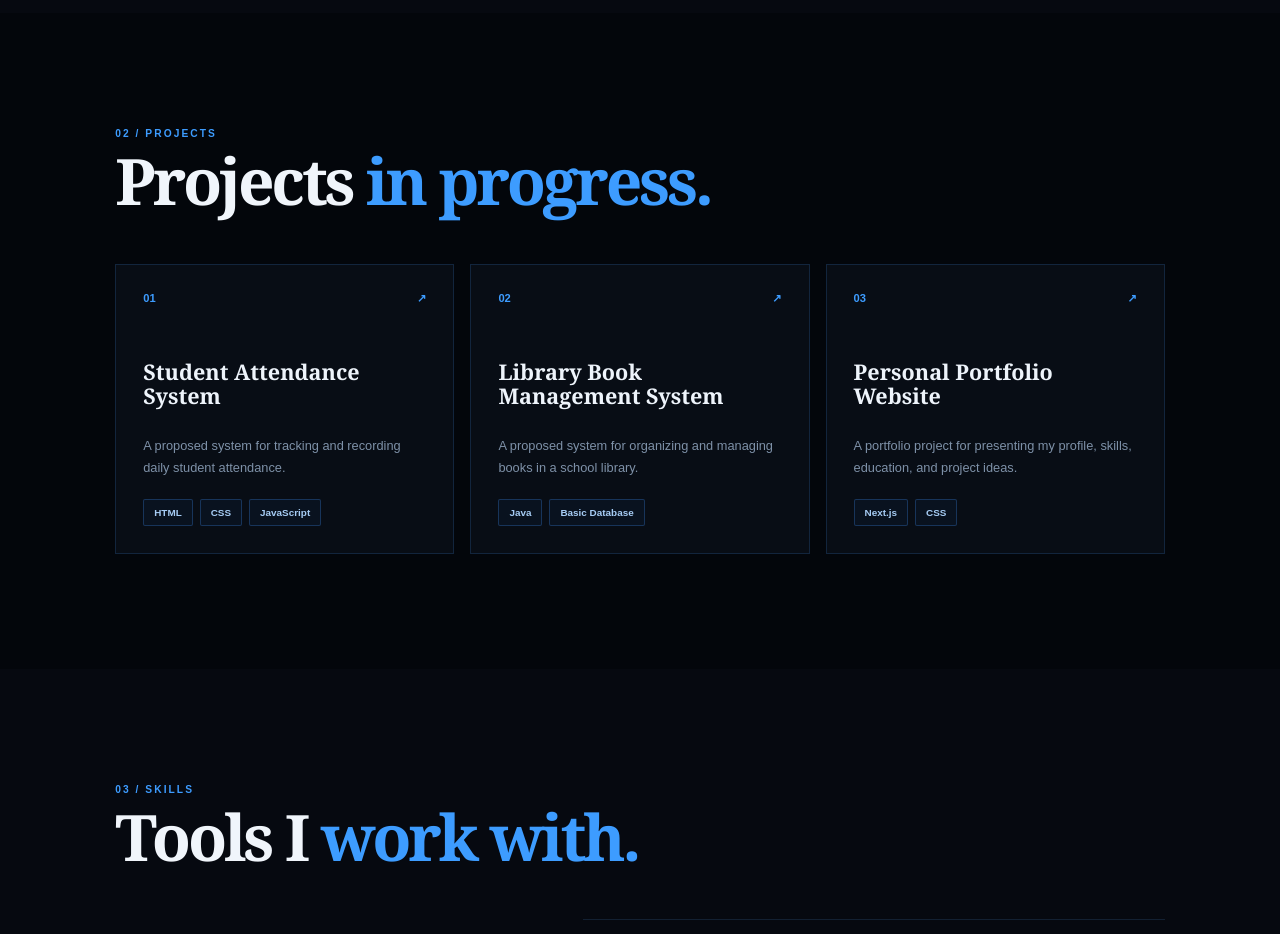
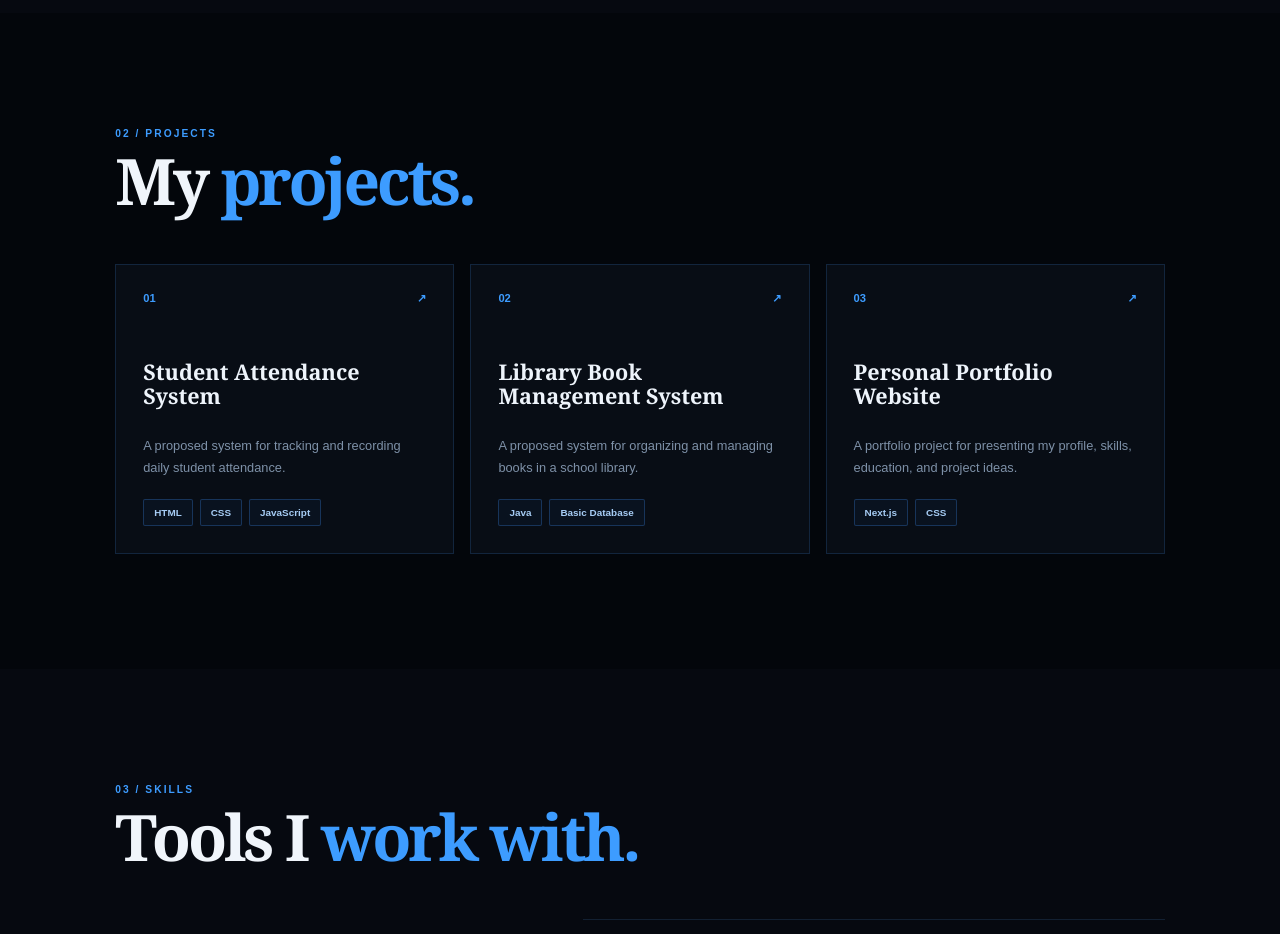
Before and after one commit to angelodalaza87-sketch/KYLE-ANGELO-DALAZA-PORTFOLIO, a Next.js app: page / in a window 1280 px wide. Shown: the part 1380-2314 px from the top of the page. Built offline with nearby package versions, Linux system fonts and the light colour scheme.

Commit message:
Update projects section heading

```diff
--- a/app/page.js
+++ b/app/page.js
@@ -38,7 +38,7 @@ export default function Home(){return <main>
 </section>
 
 <section id="projects" className={styles.section+" "+styles.darkSection}>
-<div className={styles.sectionTitle}><p>02 / PROJECTS</p><h2>Projects <span>in progress.</span></h2></div>
+<div className={styles.sectionTitle}><p>02 / PROJECTS</p><h2>My <span>projects.</span></h2></div>
 <div className={styles.projects}>{projects.map(p=><article className={styles.project} key={p.n}><div className={styles.projectTop}><span>{p.n}</span><b>↗</b></div><h3>{p.t}</h3><p>{p.d}</p><div className={styles.tags}>{p.tools.map(x=><span key={x}>{x}</span>)}</div></article>)}</div>
 </section>
 
```
